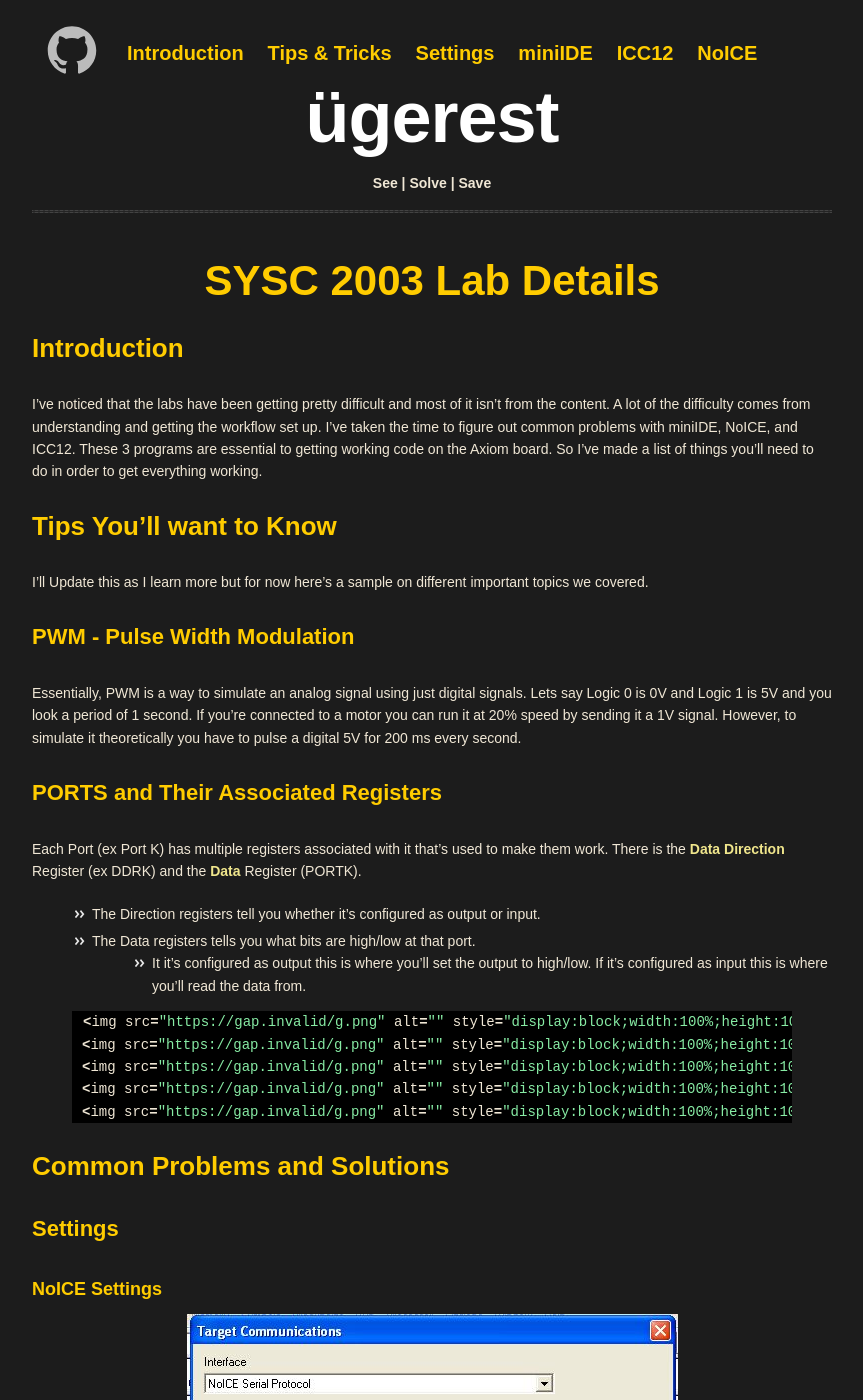
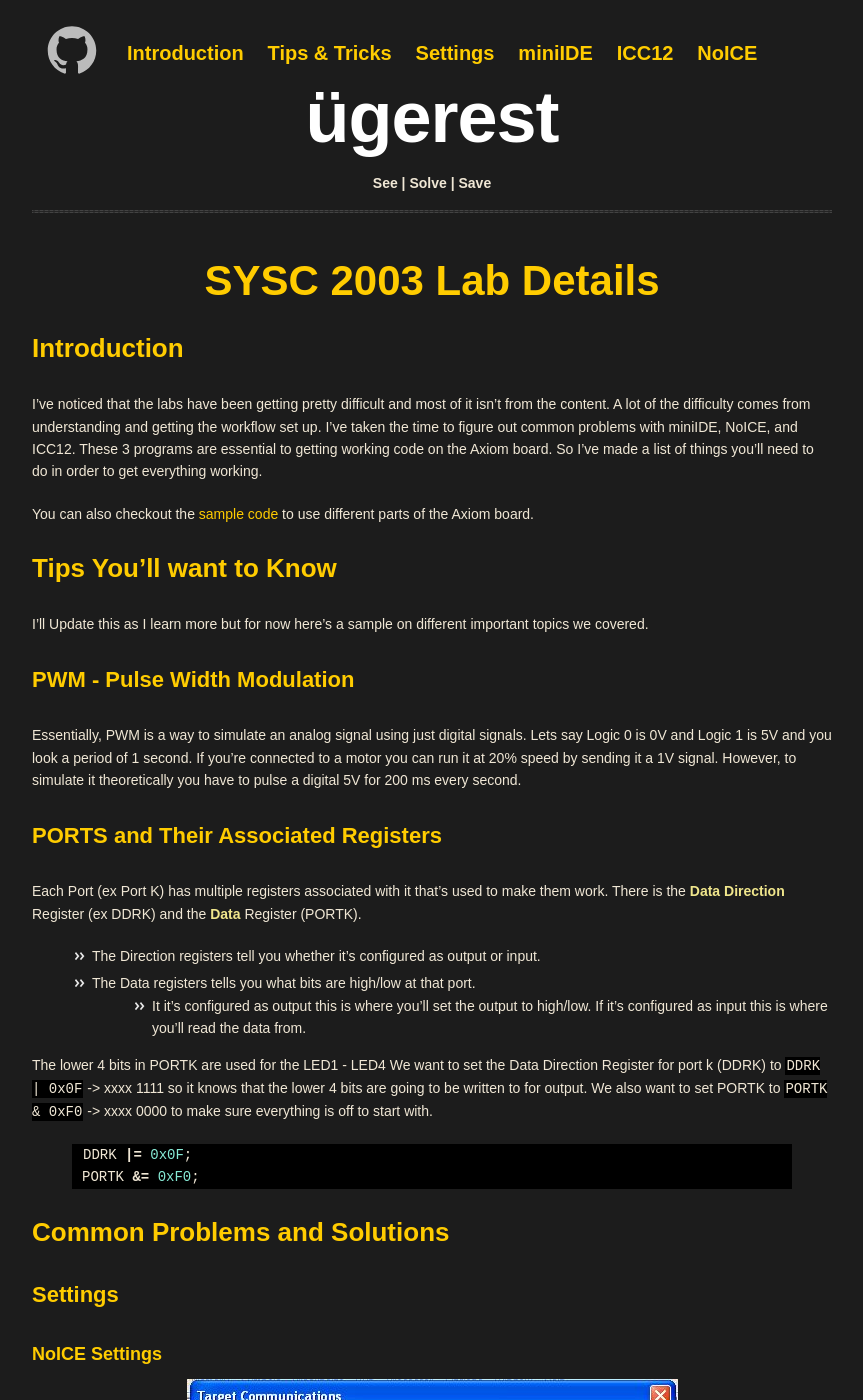
Before and after one commit to DerekStride/DerekStride.github.io, a Jekyll site: the page built from _posts/2015-02-26-SYSC2003.md, in a window 1280 px wide and 1400 px high. Shown: the whole window, without its empty margins (208-1071 px from the left). Built offline with Jekyll 4.4.1, drawn with Linux system fonts in a browser that asks for light colours.

Commit message:
Added the new sysc section and made a link to it

```diff
--- a/_posts/2015-02-26-SYSC2003.md
+++ b/_posts/2015-02-26-SYSC2003.md
@@ -19,6 +19,8 @@ menu:
 
 I've noticed that the labs have been getting pretty difficult and most of it isn't from the content. A lot of the difficulty comes from understanding and getting the workflow set up. I've taken the time to figure out common problems with miniIDE, NoICE, and ICC12. These 3 programs are essential to getting working code on the Axiom board. So I've made a list of things you'll need to do in order to get everything working.
 
+You can also checkout the [sample code](axiom-board) to use different parts of the Axiom board.
+
 ### Tips You'll want to Know
 
 I'll Update this as I learn more but for now here's a sample on different important topics we covered.
@@ -35,13 +37,14 @@ Each Port (ex Port K) has multiple registers associated with it that's used to m
 * The Data registers tells you what bits are high/low at that port.
   * It it's configured as output this is where you'll set the output to high/low. If it's configured as input this is where you'll read the data from.
 
+
+The lower 4 bits in PORTK are used for the LED1 - LED4 We want to set the Data Direction Register for port k (DDRK) to `DDRK | 0x0F` -> xxxx 1111 so it knows that the lower 4 bits are going to be written to for output. We also want to set PORTK to `PORTK & 0xF0` -> xxxx 0000 to make sure everything is off to start with.
+
+
 {% highlight c %}
 
-{% include code_snippets/{{ page.folder }}/imports.c %}
-{% include code_snippets/{{ page.folder }}/delay.c %}
-{% include code_snippets/{{ page.folder }}/rolling_blink.c %}
-{% include code_snippets/{{ page.folder }}/flash.c %}
-{% include code_snippets/{{ page.folder }}/leds.c %}
+DDRK |= 0x0F;
+PORTK &= 0xF0;
 
 {% endhighlight %}
 
```
Also changed, not shown: _drafts/lcd_sysc2003_section.md (+27 -0 lines), _posts/2015-02-26-axiom-board.md (renamed from _drafts/sysc2003_axiom_board.md, +2 -28 lines).
